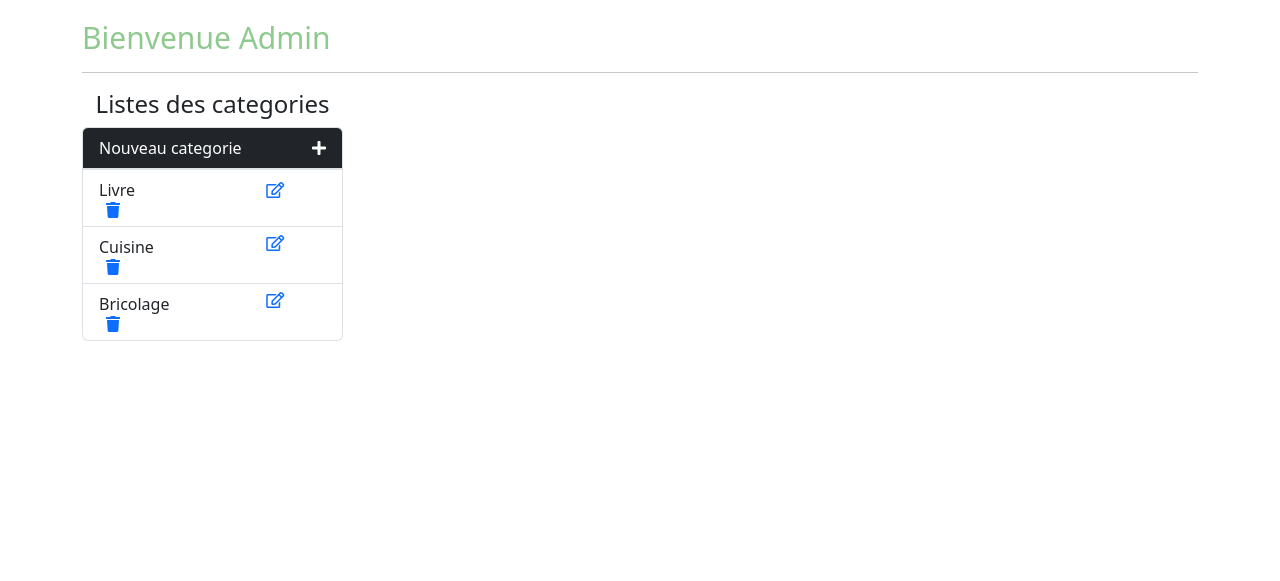
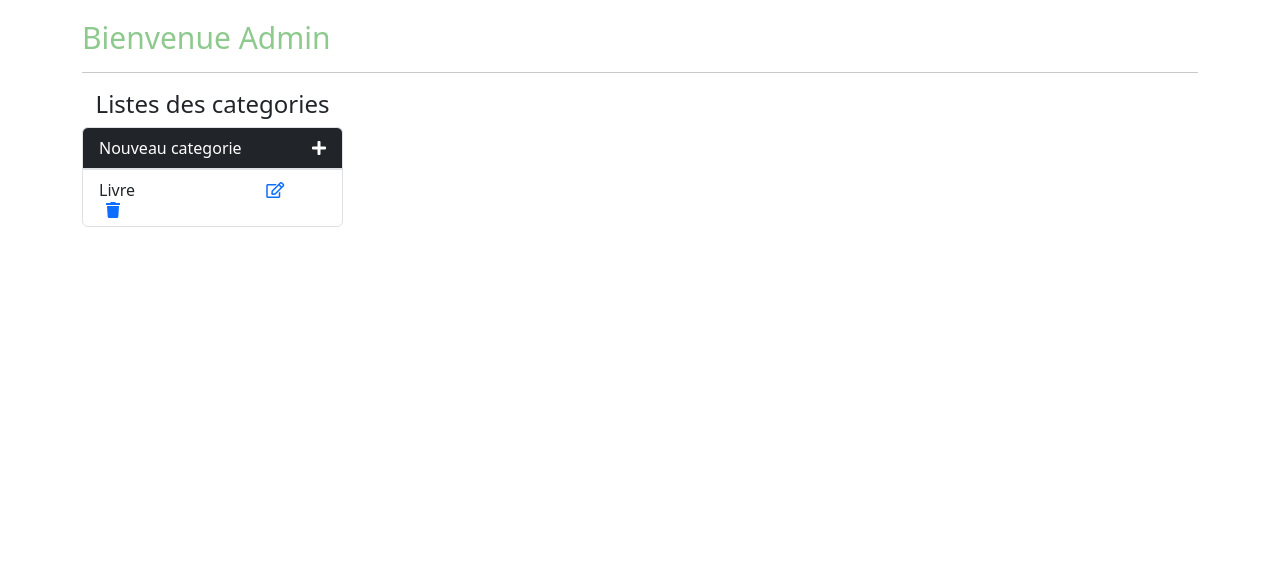
Before and after one commit to To-Mamiarilaza/FinalProjectS3, a CodeIgniter app: page /FinalProjectS3/index.php/backoffice/index in a window 1280 px wide. Shown: the part 53-634 px from the top of the page. Run offline with CodeIgniter, Linux system fonts and the light colour scheme; some libraries are stand-ins or nearby versions.

Commit message:
BackOffice realisation

```diff
--- a/application/views/backOffice.php
+++ b/application/views/backOffice.php
@@ -14,7 +14,7 @@
                 <div class="collapse" id="collapseExample">
                     <div class="card card-body">
                         <p>Nom du nouveau categorie </p>
-                        <form action="">
+                        <form action="" method="post">
                             <input type="text" name="nom" class="form-control">
                             <input type="button" value="Ajouter" class="btn btn-success mt-3">
                         </form>
@@ -26,33 +26,7 @@
                             Livre
                         </div>
                         <div class="col-md-2">
-                            <a href=""><i class="far fa-edit icone" ></i></a>
-                        </div>
-                        <div class="offset-md-1 col-md-1">
-                            <a href=""><i class="fas fa-trash icone" ></i></a>
-                        </div>
-                    </div>
-                </li>
-                <li class="list-group-item">
-                    <div class="row">
-                        <div class="col-md-8">
-                            Cuisine
-                        </div>
-                        <div class="col-md-2">
-                            <a href=""><i class="far fa-edit icone" ></i></a>
-                        </div>
-                        <div class="offset-md-1 col-md-1">
-                            <a href=""><i class="fas fa-trash icone" ></i></a>
-                        </div>
-                    </div>
-                </li>
-                <li class="list-group-item">
-                    <div class="row">
-                        <div class="col-md-8">
-                            Bricolage
-                        </div>
-                        <div class="col-md-2">
-                            <a href=""><i class="far fa-edit icone" ></i></a>
+                            <a href="" data-bs-toggle="modal" data-bs-target="#exampleModal" onclick="updateName(1, 'Livre')"><i class="far fa-edit icone" ></i></a>
                         </div>
                         <div class="offset-md-1 col-md-1">
                             <a href=""><i class="fas fa-trash icone" ></i></a>
@@ -60,7 +34,42 @@
                     </div>
                 </li>
             </ul>
+
+            <!-- Modal -->
+            <div class="modal fade" id="exampleModal" tabindex="-1" aria-labelledby="exampleModalLabel" aria-hidden="true">
+            <div class="modal-dialog modal-dialog-centered">
+                <div class="modal-content">
+                <div class="modal-header">
+                    <h5 class="modal-title" id="exampleModalLabel">Modal title</h5>
+                    <button type="button" class="btn-close" data-bs-dismiss="modal" aria-label="Close"></button>
+                </div>
+                <div class="modal-body">
+                        <p>Modifier le nom du categorie</p>
+                        <form action="" method="post">
+                            <input type="hidden" name="idCategorie" value="" id="idCategorie">
+                            <input type="text" name="nom" class="form-control" value="" id='nomCategorie'>
+                            <input type="button" value="Ajouter" class="btn btn-success mt-3">
+                        </form>
+                </div>
+                <div class="modal-footer">
+                    <button type="button" class="btn btn-secondary" data-bs-dismiss="modal">Close</button>
+                    <button type="button" class="btn btn-primary">Save changes</button>
+                </div>
+                </div>
+            </div>
+            </div>
+
         </div>
         </div>
     </div>
 </div>
+
+<script>
+    function updateName(idCategorie, categorie) {
+        var inputNom = document.getElementById('nomCategorie');
+        inputNom.value = categorie;
+
+        var inputId = document.getElementById('idCategorie');
+        inputId.value = idCategorie;
+    }
+</script>
```
Also changed, not shown: assets/js/modal-update.js (added).
